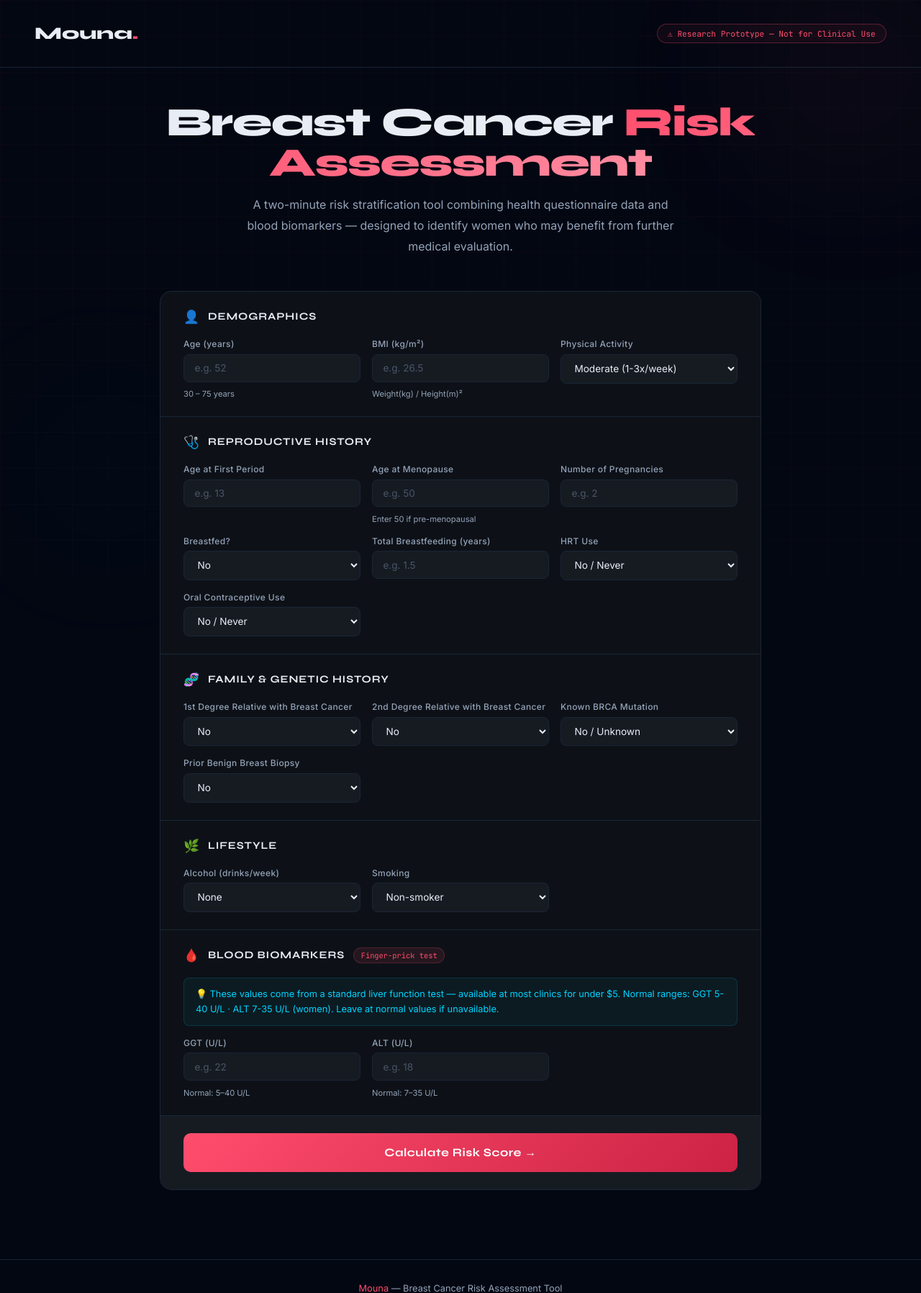
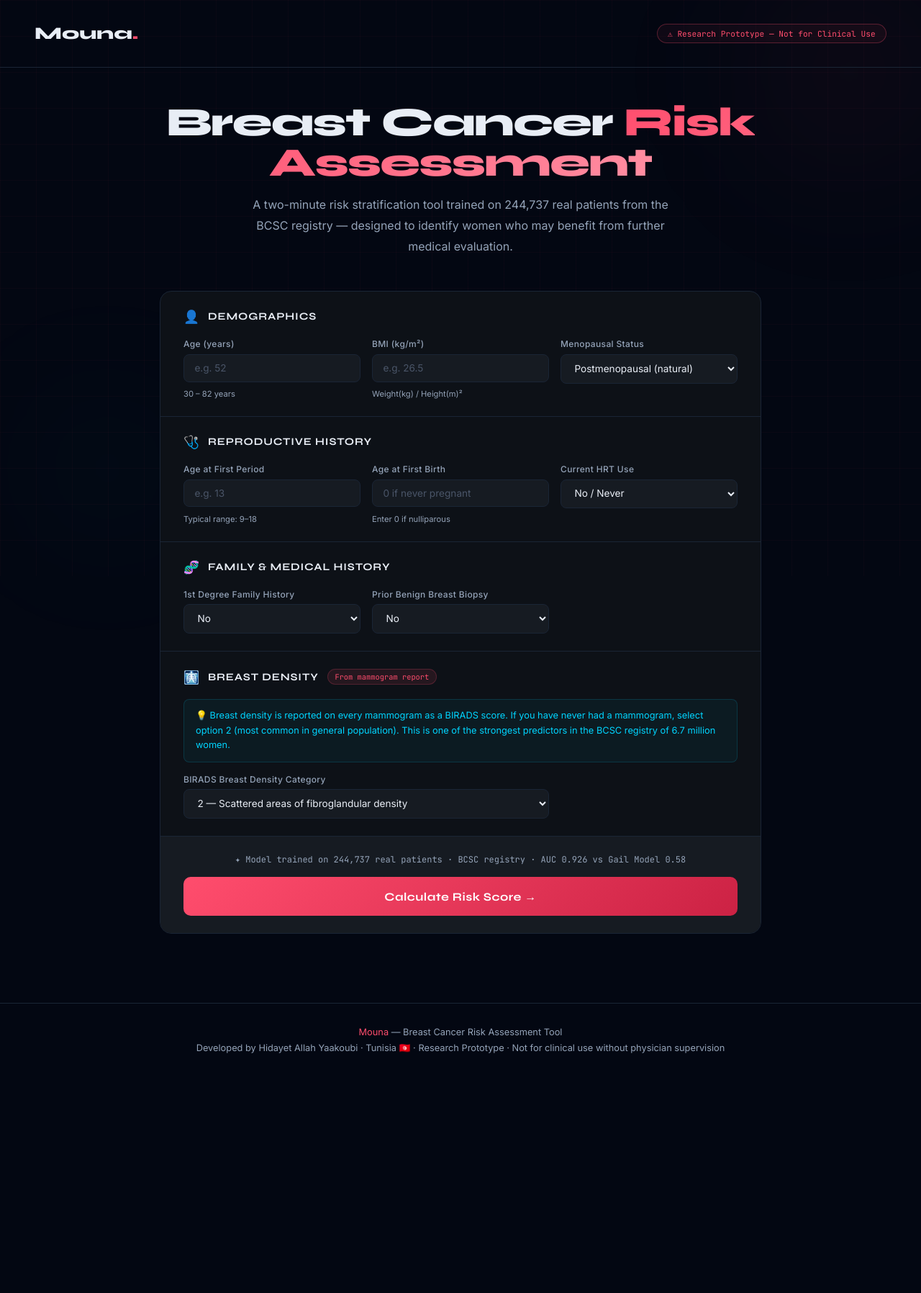
Before and after one commit to Hidaayet/mouna-breast-cancer-risk, a Flask app: page / in a window 1280 px wide. Shown: the top 1796 px of the page at 72% size. After the commit the page ends 1463 px from the top, so only its background shows below. Run offline with Flask 3, Linux system fonts and the light colour scheme; parts of the project's set-up code (start-up, migrations or seed data) failed here and were passed over.

Commit message:
Update index.html

````diff
--- a/app/templates/index.html
+++ b/app/templates/index.html
@@ -13,18 +13,15 @@ body{background:var(--bg);color:var(--text);font-family:'Inter',sans-serif;min-h
 .orb{position:fixed;border-radius:50%;filter:blur(100px);pointer-events:none;z-index:0}
 .orb-1{width:400px;height:400px;background:radial-gradient(circle,rgba(255,77,109,0.08),transparent 70%);top:-100px;right:-100px}
 .orb-2{width:300px;height:300px;background:radial-gradient(circle,rgba(0,212,255,0.05),transparent 70%);bottom:0;left:0}
-
 header{position:relative;z-index:2;padding:2rem 3rem;display:flex;justify-content:space-between;align-items:center;border-bottom:1px solid var(--border)}
 .logo{font-family:'Syne',sans-serif;font-size:1.5rem;font-weight:800;color:var(--text)}
 .logo span{color:var(--accent)}
 .disclaimer-badge{padding:.35rem .9rem;border:1px solid rgba(255,77,109,.3);border-radius:20px;font-family:'JetBrains Mono',monospace;font-size:.7rem;color:var(--accent);background:rgba(255,77,109,.05)}
-
 main{position:relative;z-index:2;max-width:900px;margin:0 auto;padding:3rem 2rem}
 .hero{text-align:center;margin-bottom:3rem}
 .hero h1{font-family:'Syne',sans-serif;font-size:clamp(2rem,5vw,3.5rem);font-weight:800;line-height:1;letter-spacing:-.03em;margin-bottom:1rem}
 .hero h1 em{font-style:normal;background:linear-gradient(135deg,var(--accent),var(--accent2));-webkit-background-clip:text;-webkit-text-fill-color:transparent}
 .hero p{color:var(--muted);font-size:1rem;line-height:1.8;max-width:600px;margin:0 auto}
-
 .form-card{background:var(--surface);border:1px solid var(--border);border-radius:16px;overflow:hidden}
 .form-section{padding:1.5rem 2rem;border-bottom:1px solid var(--border)}
 .form-section:last-child{border-bottom:none}
@@ -32,7 +29,6 @@ main{position:relative;z-index:2;max-width:900px;margin:0 auto;padding:3rem 2rem
 .section-icon{font-size:1.1rem}
 .section-title{font-family:'Syne',sans-serif;font-size:.9rem;font-weight:700;color:var(--text);text-transform:uppercase;letter-spacing:.06em}
 .section-badge{padding:.2rem .6rem;background:rgba(255,77,109,.1);border:1px solid rgba(255,77,109,.2);border-radius:20px;font-size:.65rem;color:var(--accent);font-family:'JetBrains Mono',monospace}
-
 .form-grid{display:grid;grid-template-columns:repeat(3,1fr);gap:1rem}
 .form-group{display:flex;flex-direction:column;gap:.4rem}
 .form-group.span2{grid-column:span 2}
@@ -42,15 +38,12 @@ input:focus,select:focus{outline:none;border-color:var(--accent)}
 input::placeholder{color:#4a5568}
 select option{background:var(--surface2)}
 .unit{font-size:.7rem;color:var(--muted);margin-top:.2rem}
-
 .biomarker-note{background:rgba(0,212,255,.05);border:1px solid rgba(0,212,255,.15);border-radius:8px;padding:.75rem 1rem;margin-bottom:1rem;font-size:.8rem;color:var(--teal);line-height:1.6}
-
 .submit-section{padding:1.5rem 2rem;background:var(--surface2)}
+.model-badge{font-size:.75rem;color:#94a3b8;text-align:center;margin-bottom:1rem;font-family:'JetBrains Mono',monospace}
 .btn-assess{width:100%;padding:1.1rem;background:linear-gradient(135deg,var(--accent),#cc2244);color:white;font-family:'Syne',sans-serif;font-weight:700;font-size:1rem;letter-spacing:.03em;border:none;border-radius:10px;cursor:pointer;transition:all .3s}
 .btn-assess:hover{transform:translateY(-2px);box-shadow:0 8px 24px rgba(255,77,109,.4)}
 .btn-assess:disabled{opacity:.5;cursor:not-allowed;transform:none}
-
-/* RESULT */
 #result{display:none;margin-top:2rem;background:var(--surface);border-radius:16px;overflow:hidden;border:1px solid var(--border);animation:slideUp .4s ease}
 @keyframes slideUp{from{opacity:0;transform:translateY(20px)}to{opacity:1;transform:translateY(0)}}
 .result-header{padding:2rem;text-align:center;border-bottom:1px solid var(--border)}
@@ -67,11 +60,11 @@ select option{background:var(--surface2)}
 .factor-item{display:flex;align-items:flex-start;gap:.6rem;padding:.5rem 0;border-bottom:1px solid var(--border);font-size:.85rem;color:var(--text)}
 .factor-item:last-child{border-bottom:none}
 .factor-dot{width:6px;height:6px;border-radius:50%;background:var(--accent);margin-top:.4rem;flex-shrink:0}
-.disclaimer-box{margin-top:1.25rem;padding:.75rem 1rem;background:rgba(255,77,109,.05);border:1px solid rgba(255,77,109,.15);border-radius:8px;font-size:.75rem;color:var(--muted);line-height:1.6;font-style:italic}
-
+.model-info-box{margin-top:1rem;padding:.6rem 1rem;background:rgba(0,212,255,.05);border:1px solid rgba(0,212,255,.15);border-radius:8px;font-size:.75rem;color:var(--teal);font-family:'JetBrains Mono',monospace}
+.disclaimer-box{margin-top:.75rem;padding:.75rem 1rem;background:rgba(255,77,109,.05);border:1px solid rgba(255,77,109,.15);border-radius:8px;font-size:.75rem;color:var(--muted);line-height:1.6;font-style:italic}
+.error-box{margin-top:1rem;padding:1rem;background:rgba(255,77,109,.1);border:1px solid rgba(255,77,109,.3);border-radius:8px;color:#ff4d6d;font-size:.85rem;display:none}
 footer{position:relative;z-index:2;text-align:center;padding:2rem;color:var(--muted);font-size:.8rem;border-top:1px solid var(--border);margin-top:3rem}
 footer span{color:var(--accent)}
-
 @media(max-width:768px){.form-grid{grid-template-columns:1fr 1fr}header{padding:1rem 1.5rem}main{padding:2rem 1rem}}
 @media(max-width:480px){.form-grid{grid-template-columns:1fr}}
 </style>
@@ -89,7 +82,7 @@ footer span{color:var(--accent)}
 <main>
   <div class="hero">
     <h1>Breast Cancer <em>Risk Assessment</em></h1>
-    <p>A two-minute risk stratification tool combining health questionnaire data and blood biomarkers — designed to identify women who may benefit from further medical evaluation.</p>
+    <p>A two-minute risk stratification tool trained on 244,737 real patients from the BCSC registry — designed to identify women who may benefit from further medical evaluation.</p>
   </div>
 
   <div class="form-card">
@@ -103,8 +96,8 @@ footer span{color:var(--accent)}
       <div class="form-grid">
         <div class="form-group">
           <label>Age (years)</label>
-          <input type="number" id="age" min="30" max="75" placeholder="e.g. 52">
-          <span class="unit">30 – 75 years</span>
+          <input type="number" id="age" min="30" max="82" placeholder="e.g. 52">
+          <span class="unit">30 – 82 years</span>
         </div>
         <div class="form-group">
           <label>BMI (kg/m²)</label>
@@ -112,11 +105,11 @@ footer span{color:var(--accent)}
           <span class="unit">Weight(kg) / Height(m)²</span>
         </div>
         <div class="form-group">
-          <label>Physical Activity</label>
-          <select id="physical_activity">
-            <option value="0">Sedentary (none)</option>
-            <option value="1" selected>Moderate (1-3x/week)</option>
-            <option value="2">Active (4+x/week)</option>
+          <label>Menopausal Status</label>
+          <select id="menopaus">
+            <option value="1">Premenopausal</option>
+            <option value="2" selected>Postmenopausal (natural)</option>
+            <option value="3">Postmenopausal (surgical)</option>
           </select>
         </div>
       </div>
@@ -132,138 +125,86 @@ footer span{color:var(--accent)}
         <div class="form-group">
           <label>Age at First Period</label>
           <input type="number" id="age_menarche" min="9" max="18" placeholder="e.g. 13">
+          <span class="unit">Typical range: 9–18</span>
         </div>
         <div class="form-group">
-          <label>Age at Menopause</label>
-          <input type="number" id="age_menopause" min="35" max="65" placeholder="e.g. 50">
-          <span class="unit">Enter 50 if pre-menopausal</span>
+          <label>Age at First Birth</label>
+          <input type="number" id="age_first_birth" min="0" max="50" placeholder="0 if never pregnant">
+          <span class="unit">Enter 0 if nulliparous</span>
         </div>
         <div class="form-group">
-          <label>Number of Pregnancies</label>
-          <input type="number" id="parity" min="0" max="10" placeholder="e.g. 2">
-        </div>
-        <div class="form-group">
-          <label>Breastfed?</label>
-          <select id="breastfeeding">
-            <option value="0">No</option>
-            <option value="1">Yes</option>
-          </select>
-        </div>
-        <div class="form-group">
-          <label>Total Breastfeeding (years)</label>
-          <input type="number" id="breastfeed_years" step="0.5" min="0" max="10" placeholder="e.g. 1.5">
-        </div>
-        <div class="form-group">
-          <label>HRT Use</label>
-          <select id="hrt_use">
-            <option value="0">No / Never</option>
-            <option value="1">Yes / Currently</option>
-          </select>
-        </div>
-        <div class="form-group">
-          <label>Oral Contraceptive Use</label>
-          <select id="oral_contraceptive_use">
-            <option value="0">No / Never</option>
-            <option value="1">Yes / Currently</option>
+          <label>Current HRT Use</label>
+          <select id="current_hrt">
+            <option value="0" selected>No / Never</option>
+            <option value="1">Yes — currently using</option>
           </select>
         </div>
       </div>
     </div>
 
-    <!-- Section 3: Family History -->
+    <!-- Section 3: Family & Medical History -->
     <div class="form-section">
       <div class="section-header">
         <span class="section-icon">🧬</span>
-        <span class="section-title">Family & Genetic History</span>
+        <span class="section-title">Family & Medical History</span>
       </div>
       <div class="form-grid">
         <div class="form-group">
-          <label>1st Degree Relative with Breast Cancer</label>
-          <select id="family_history_1st">
-            <option value="0">No</option>
+          <label>1st Degree Family History</label>
+          <select id="first_degree_hx">
+            <option value="0" selected>No</option>
             <option value="1">Yes (mother/sister/daughter)</option>
           </select>
         </div>
         <div class="form-group">
-          <label>2nd Degree Relative with Breast Cancer</label>
-          <select id="family_history_2nd">
-            <option value="0">No</option>
-            <option value="1">Yes (aunt/grandmother)</option>
-          </select>
-        </div>
-        <div class="form-group">
-          <label>Known BRCA Mutation</label>
-          <select id="brca_mutation">
-            <option value="0">No / Unknown</option>
-            <option value="1">Yes — BRCA1 or BRCA2</option>
-          </select>
-        </div>
-        <div class="form-group">
           <label>Prior Benign Breast Biopsy</label>
-          <select id="prior_benign_biopsy">
-            <option value="0">No</option>
+          <select id="biophx">
+            <option value="0" selected>No</option>
             <option value="1">Yes</option>
           </select>
         </div>
       </div>
     </div>
 
-    <!-- Section 4: Lifestyle -->
+    <!-- Section 4: Breast Density -->
     <div class="form-section">
       <div class="section-header">
-        <span class="section-icon">🌿</span>
-        <span class="section-title">Lifestyle</span>
+        <span class="section-icon">🩻</span>
+        <span class="section-title">Breast Density</span>
+        <span class="section-badge">From mammogram report</span>
+      </div>
+      <div class="biomarker-note">
+        💡 Breast density is reported on every mammogram as a BIRADS score.
+        If you have never had a mammogram, select option 2 (most common in
+        general population). This is one of the strongest predictors in the
+        BCSC registry of 6.7 million women.
       </div>
       <div class="form-grid">
-        <div class="form-group">
-          <label>Alcohol (drinks/week)</label>
-          <select id="alcohol_drinks_week">
-            <option value="0">None</option>
-            <option value="1">1-2 per week</option>
-            <option value="2">3-5 per week</option>
-            <option value="3">6+ per week</option>
-          </select>
-        </div>
-        <div class="form-group">
-          <label>Smoking</label>
-          <select id="smoking">
-            <option value="0">Non-smoker</option>
-            <option value="1">Current or former smoker</option>
+        <div class="form-group span2">
+          <label>BIRADS Breast Density Category</label>
+          <select id="BIRADS_breast_density">
+            <option value="1">1 — Almost entirely fatty (lowest density)</option>
+            <option value="2" selected>2 — Scattered areas of fibroglandular density</option>
+            <option value="3">3 — Heterogeneously dense</option>
+            <option value="4">4 — Extremely dense (highest risk)</option>
           </select>
         </div>
       </div>
     </div>
 
-    <!-- Section 5: Blood Biomarkers -->
-    <div class="form-section">
-      <div class="section-header">
-        <span class="section-icon">🩸</span>
-        <span class="section-title">Blood Biomarkers</span>
-        <span class="section-badge">Finger-prick test</span>
+    <div class="submit-section">
+      <div class="model-badge">
+        ✦ Model trained on 244,737 real patients · BCSC registry ·
+        AUC 0.926 vs Gail Model 0.58
       </div>
-      <div class="biomarker-note">
-        💡 These values come from a standard liver function test — available at most clinics for under $5. Normal ranges: GGT 5-40 U/L · ALT 7-35 U/L (women). Leave at normal values if unavailable.
-      </div>
-      <div class="form-grid">
-        <div class="form-group">
-          <label>GGT (U/L)</label>
-          <input type="number" id="ggt" step="0.1" min="1" max="500" placeholder="e.g. 22">
-          <span class="unit">Normal: 5–40 U/L</span>
-        </div>
-        <div class="form-group">
-          <label>ALT (U/L)</label>
-          <input type="number" id="alt" step="0.1" min="1" max="300" placeholder="e.g. 18">
-          <span class="unit">Normal: 7–35 U/L</span>
-        </div>
-      </div>
-    </div>
-
-    <div class="submit-section">
       <button class="btn-assess" id="submit-btn" onclick="assess()">
         Calculate Risk Score →
       </button>
     </div>
+
   </div>
+
+  <div class="error-box" id="error-box"></div>
 
   <!-- RESULT -->
   <div id="result">
@@ -285,6 +226,7 @@ footer span{color:var(--accent)}
       <div class="result-recommendation" id="recommendation"></div>
       <div class="factors-title">Key Contributing Factors</div>
       <div id="factors-list"></div>
+      <div class="model-info-box" id="model-info"></div>
       <div class="disclaimer-box" id="disclaimer-text"></div>
     </div>
   </div>
@@ -292,27 +234,39 @@ footer span{color:var(--accent)}
 
 <footer>
   <p><span>Mouna</span> — Breast Cancer Risk Assessment Tool</p>
-  <p style="margin-top:.4rem">Developed by Hidayet Allah Yaakoubi · Tunisia 🇹🇳 · Research Prototype</p>
+  <p style="margin-top:.4rem">
+    Developed by Hidayet Allah Yaakoubi · Tunisia 🇹🇳 ·
+    Research Prototype · Not for clinical use without physician supervision
+  </p>
 </footer>
 
 <script>
 async function assess() {
   const btn = document.getElementById('submit-btn');
+  const errBox = document.getElementById('error-box');
+  errBox.style.display = 'none';
 
-  // collect inputs
-  const fields = ['age','bmi','age_menarche','age_menopause','parity',
-    'breastfeeding','breastfeed_years','family_history_1st',
-    'family_history_2nd','brca_mutation','alcohol_drinks_week',
-    'smoking','physical_activity','hrt_use','oral_contraceptive_use',
-    'prior_benign_biopsy','ggt','alt'];
+  // all field IDs must match exactly what app.py expects
+  const fields = [
+    'age', 'bmi', 'age_menarche', 'age_first_birth',
+    'first_degree_hx', 'biophx', 'current_hrt',
+    'BIRADS_breast_density', 'menopaus'
+  ];
 
   const data = {};
   for (const f of fields) {
     const el = document.getElementById(f);
+    if (!el) {
+      errBox.textContent = `Missing field: ${f}`;
+      errBox.style.display = 'block';
+      return;
+    }
     const val = el.value;
     if (val === '' || val === null) {
       el.style.borderColor = 'var(--accent)';
       el.focus();
+      errBox.textContent = `Please fill in all fields (missing: ${f})`;
+      errBox.style.display = 'block';
       return;
     }
     el.style.borderColor = '';
@@ -328,17 +282,21 @@ async function assess() {
       headers: {'Content-Type': 'application/json'},
       body: JSON.stringify(data)
     });
+
     const result = await res.json();
 
     if (result.error) {
-      alert('Error: ' + result.error);
+      errBox.textContent = 'Error: ' + result.error;
+      errBox.style.display = 'block';
       return;
     }
 
-    // display result
+    // show result panel
     const resultEl = document.getElementById('result');
     resultEl.style.display = 'block';
-    resultEl.scrollIntoView({behavior:'smooth', block:'start'});
+    setTimeout(() => {
+      resultEl.scrollIntoView({behavior:'smooth', block:'start'});
+    }, 100);
 
     document.getElementById('risk-score-num').textContent = result.risk_score;
     document.getElementById('risk-score-num').style.color = result.color;
@@ -356,19 +314,27 @@ async function assess() {
     const recEl = document.getElementById('recommendation');
     recEl.textContent = result.recommendation;
     recEl.style.borderColor = result.color;
-    recEl.style.background = result.color + '11';
+    recEl.style.background = result.color + '15';
     recEl.style.color = result.color;
 
     // factors
     const factorsList = document.getElementById('factors-list');
-    factorsList.innerHTML = result.top_factors.map(f =>
-      `<div class="factor-item"><div class="factor-dot"></div><span>${f}</span></div>`
+    factorsList.innerHTML = (result.top_factors || []).map(f =>
+      `<div class="factor-item">
+        <div class="factor-dot"></div>
+        <span>${f}</span>
+      </div>`
     ).join('');
 
-    document.getElementById('disclaimer-text').textContent = result.disclaimer;
+    document.getElementById('model-info').textContent =
+      '✦ ' + (result.model_info || '');
+    document.getElementById('disclaimer-text').textContent =
+      result.disclaimer || '';
 
   } catch(e) {
-    alert('Connection error. Make sure the Flask server is running.');
+    errBox.textContent = 'Connection error: ' + e.message +
+      ' — Make sure Flask server is running on port 5000.';
+    errBox.style.display = 'block';
   } finally {
     btn.disabled = false;
     btn.textContent = 'Calculate Risk Score →';
@@ -377,4 +343,3 @@ async function assess() {
 </script>
 </body>
 </html>
-```
````
